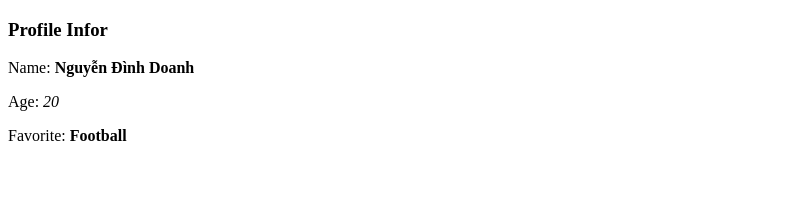
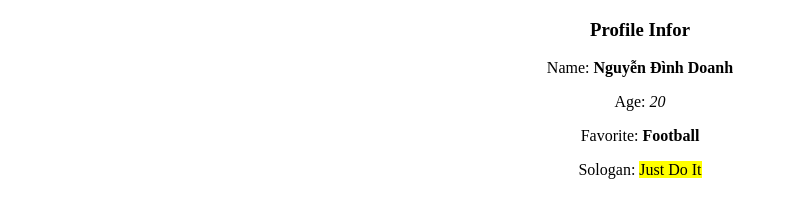
Before and after one commit to DoanhNguyen25/DoanhNguyen25.github.io, a plain HTML site: page T3h/index.html in a window 1280 px wide. Shown: the whole page, without its empty margins (0-788 px from the left). Drawn offline with Linux system fonts and the light colour scheme.

Commit message:
modified this file

```diff
--- a/T3h/index.html
+++ b/T3h/index.html
@@ -5,11 +5,17 @@
     <meta name="viewport" content="width=device-width, initial-scale=1.0">
     <title>Document</title>
 </head>
+<style>
+    body
+    {
+        text-align: center;
+    }
+</style>
 <body>
     <h3>Profile Infor</h3>
     <p>Name: <b>Nguyễn Đình Doanh</b></p>
     <p>Age: <i>20</i></p>
     <p>Favorite: <b>Football</b></p>
-
+    <p>Sologan: <mark>Just Do It</mark></p>
 </body>
 </html>
```
